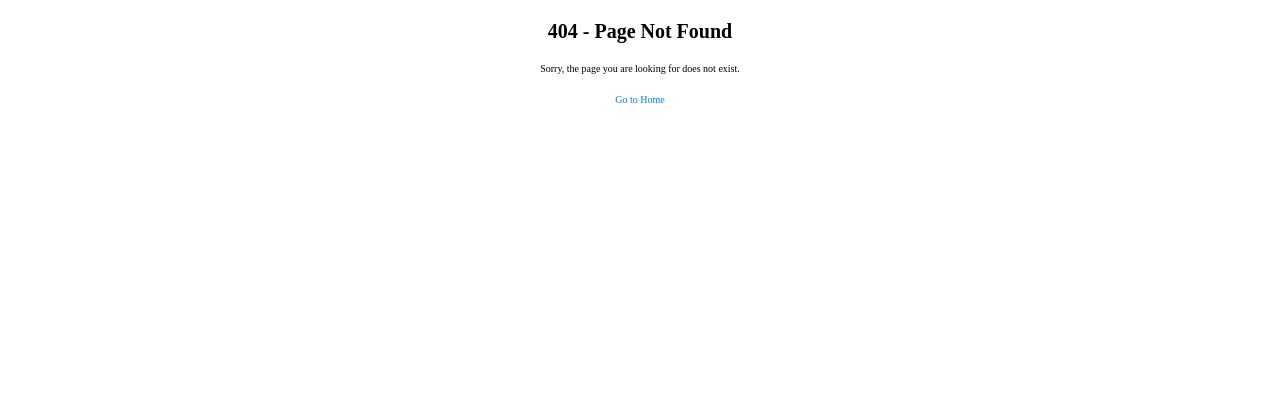
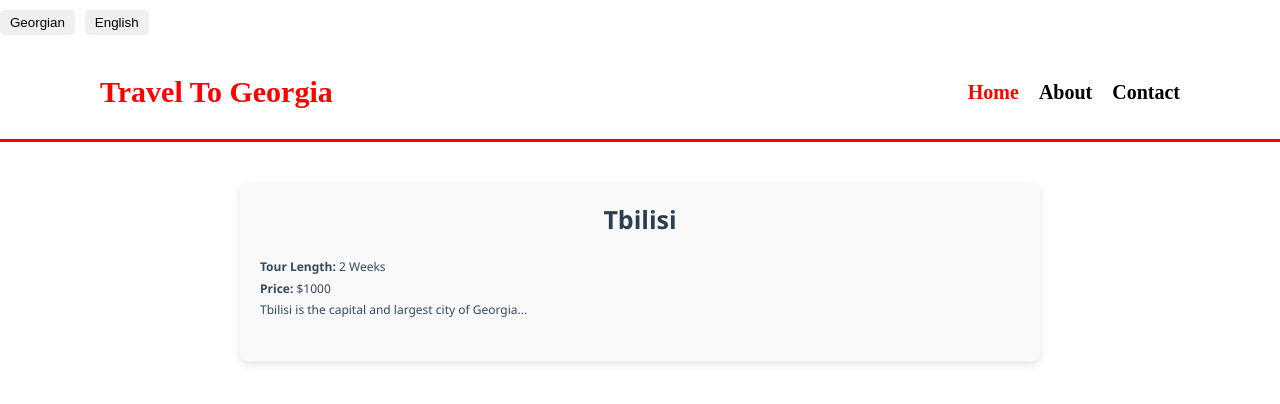
Before and after one commit to Bdmnss/countries-app, a React (Vite) app: page /1/cities/1 in a window 1280 px wide. Before the commit this address had no page. Shown: the top 404 px of the page. Built offline with nearby package versions, Linux system fonts and the light colour scheme.

Commit message:
add dynmic routing and add translation on pages

```diff
--- a/src/App.tsx
+++ b/src/App.tsx
@@ -1,9 +1,10 @@
 import { Suspense, lazy } from "react";
-import { Route, Routes } from "react-router-dom";
+import { Navigate, Route, Routes } from "react-router-dom";
 import Layout from "./layout/default/layout";
 import NotFound from "./pages/404";
 import Loading from "./Components/base/Loading/Loading";
 import ArticlePage from "./pages/article/views/article";
+import LanguageSwitcher from "./Components/base/LanguageSwitcher/LanguageSwitcher";
 
 const CardPage = lazy(() => import("./pages/home/views/list"));
 const About = lazy(() => import("./pages/about/views/list"));
@@ -12,10 +13,11 @@ const Contact = lazy(() => import("./pages/contact/views/list"));
 const App = () => {
   return (
     <>
+      <LanguageSwitcher />
       <Routes>
-        <Route element={<Layout />}>
+        <Route path="/:lang" element={<Layout />}>
           <Route
-            path="/"
+            path="cities"
             element={
               <Suspense fallback={<Loading />}>
                 <CardPage />
@@ -23,7 +25,7 @@ const App = () => {
             }
           />
           <Route
-            path="/cities/:id"
+            path="cities/:id"
             element={
               <Suspense fallback={<Loading />}>
                 <ArticlePage />
@@ -31,7 +33,7 @@ const App = () => {
             }
           />
           <Route
-            path="/about"
+            path="about"
             element={
               <Suspense fallback={<Loading />}>
                 <About />
@@ -39,7 +41,7 @@ const App = () => {
             }
           />
           <Route
-            path="/contact"
+            path="contact"
             element={
               <Suspense fallback={<Loading />}>
                 <Contact />
@@ -47,7 +49,7 @@ const App = () => {
             }
           />
         </Route>
-
+        <Route path="/" element={<Navigate to={"/ka/cities"} />} />
         <Route path="*" element={<NotFound />} />
       </Routes>
     </>
--- a/src/Components/base/Header/Header.tsx
+++ b/src/Components/base/Header/Header.tsx
@@ -1,7 +1,8 @@
-import { NavLink, NavLinkRenderProps } from "react-router-dom";
+import { NavLink, NavLinkRenderProps, useParams } from "react-router-dom";
 import classes from "./Header.module.css";
 
 const Header: React.FC = () => {
+  const { lang } = useParams<{ lang: string }>();
   const navigation = ["Home", "About", "Contact"];
 
   const handleActiveNav = (props: NavLinkRenderProps) => {
@@ -16,15 +17,21 @@ const Header: React.FC = () => {
 
   return (
     <header className={classes["header-styles"]}>
-      <h1 className={classes["header-h1-styles"]}>Travel To Georgia</h1>
+      <h1 className={classes["header-h1-styles"]}>
+        {lang === "ka" ? "იმოგზაურე საქართველოში" : "Travel To Georgia"}
+      </h1>
       <nav className={classes["header-nav-styles"]}>
         {navigation.map((item, index) => (
           <NavLink
             key={index}
             className={handleActiveNav}
-            to={item === "Home" ? "/" : `/${item.toLowerCase()}`}
+            to={
+              item === "Home"
+                ? `/${lang}/cities`
+                : `/${lang}/${item.toLowerCase()}`
+            }
           >
-            {item}
+            {lang === "ka" ? translateToGeorgian(item) : item}
           </NavLink>
         ))}
       </nav>
@@ -32,4 +39,17 @@ const Header: React.FC = () => {
   );
 };
 
+const translateToGeorgian = (text: string) => {
+  switch (text) {
+    case "Home":
+      return "მთავარი";
+    case "About":
+      return "ჩვენს შესახებ";
+    case "Contact":
+      return "კონტაქტი";
+    default:
+      return text;
+  }
+};
+
 export default Header;
--- /dev/null
+++ b/src/Components/base/LanguageSwitcher/LanguageSwitcher.module.css
@@ -0,0 +1,22 @@
+.language-switcher {
+  display: flex;
+  gap: 1rem;
+  margin: 1rem 0;
+}
+
+.language-button {
+  padding: 0.5rem 1rem;
+  border: none;
+  border-radius: 0.5rem;
+  cursor: pointer;
+  transition: background-color 0.3s;
+}
+
+.language-button:hover {
+  background-color: #ddd;
+}
+
+.language-button:disabled {
+  background-color: #ccc;
+  cursor: not-allowed;
+}
--- /dev/null
+++ b/src/Components/base/LanguageSwitcher/LanguageSwitcher.tsx
@@ -0,0 +1,33 @@
+import React from "react";
+import { useNavigate, useParams } from "react-router-dom";
+import styles from "./LanguageSwitcher.module.css";
+
+const LanguageSwitcher: React.FC = () => {
+  const navigate = useNavigate();
+  const { lang } = useParams<{ lang: string }>();
+
+  const switchLanguage = (newLang: string) => {
+    navigate(`/${newLang}/cities`);
+  };
+
+  return (
+    <div className={styles["language-switcher"]}>
+      <button
+        className={styles["language-button"]}
+        onClick={() => switchLanguage("ka")}
+        disabled={lang === "ka"}
+      >
+        Georgian
+      </button>
+      <button
+        className={styles["language-button"]}
+        onClick={() => switchLanguage("en")}
+        disabled={lang === "en"}
+      >
+        English
+      </button>
+    </div>
+  );
+};
+
+export default LanguageSwitcher;
--- a/src/data.json
+++ b/src/data.json
@@ -4,26 +4,47 @@
     "name": "Tbilisi",
     "duration": "2 Weeks",
     "price": 1000,
-        "about": "Tbilisi is the capital and largest city of Georgia, located in the southeastern part of Europe. Situated on the banks of the Kura River, it is known for its diverse architecture, which blends ancient, medieval, and modern styles. Tbilisi has a rich history influenced by various cultures, including Persian, Russian, and Ottoman. Its old town is famous for narrow winding streets, sulfur baths, and landmarks like the Narikala Fortress and the Sameba Cathedral. The city is also a cultural and economic hub, offering vibrant nightlife, art scenes, and a growing tech industry.",
+    "about": "Tbilisi is the capital and largest city of Georgia...",
     "likes": 0,
-        "deleted": false
+    "deleted": false,
+    "translations": {
+      "ka": {
+        "name": "თბილისი",
+        "duration": "2 კვირა",
+        "about": "თბილისი არის საქართველოს დედაქალაქი და უდიდესი ქალაქი..."
+      }
+    }
   },
   {
     "id": 2,
     "name": "Batumi",
     "duration": "1 Week",
     "price": 500,
-        "about": "Batumi is a seaside city on the Black Sea coast of Georgia. It is the capital of the Autonomous Republic of Adjara and the third-largest city in Georgia. Batumi is known for its subtropical climate, beaches, and modern architecture. The city has a rich history dating back to ancient times and has been influenced by various cultures, including Greek, Roman, Ottoman, and Russian. Batumi is a popular tourist destination, offering a mix of historic sites, natural beauty, and entertainment options. The city is home to landmarks like the Batumi Botanical Garden, the Alphabet Tower, and the Batumi Boulevard. It also hosts events like the Batumi International Film Festival and the Black Sea Jazz Festival.",
+    "about": "Batumi is a seaside city on the Black Sea coast of Georgia...",
     "likes": 0,
-        "deleted": false
+    "deleted": false,
+    "translations": {
+      "ka": {
+        "name": "ბათუმი",
+        "duration": "1 კვირა",
+        "about": "ბათუმი არის ზღვისპირა ქალაქი შავი ზღვის სანაპიროზე..."
+      }
+    }
   },
   {
     "id": 3,
     "name": "Kutaisi",
     "duration": "1 Week",
     "price": 500,
-        "about": "Kutaisi is the legislative capital of Georgia and the second-largest city in the country. It is located in the western part of Georgia, near the Rioni River. Kutaisi is known for its rich history, ancient architecture, and cultural heritage. The city has been inhabited since ancient times and has been influenced by various civilizations, including Greek, Roman, Byzantine, and Ottoman. Kutaisi is home to landmarks like the Bagrati Cathedral, the Gelati Monastery, and the Sataplia Cave. The city is also a hub for education, commerce, and transportation, with a growing tourism industry. Kutaisi is a gateway to the nearby attractions of the Imereti region, including the Prometheus Cave, the Okatse Canyon, and the Martvili Canyon.",
+    "about": "Kutaisi is the legislative capital of Georgia...",
     "likes": 0,
-        "deleted": false
+    "deleted": false,
+    "translations": {
+      "ka": {
+        "name": "ქუთაისი",
+        "duration": "1 კვირა",
+        "about": "ქუთაისი არის საქართველოს საკანონმდებლო დედაქალაქი..."
+      }
+    }
   }
 ]
--- a/src/pages/about/views/list/index.tsx
+++ b/src/pages/about/views/list/index.tsx
@@ -1,14 +1,26 @@
+import { useParams } from "react-router-dom";
 import styles from "./Index.module.css";
 
 const About = () => {
+  const { lang } = useParams<{ lang: string }>();
+
+  const content = {
+    en: {
+      title: "About Us",
+      text: "Welcome to our website! We are dedicated to providing the best travel experiences to Georgia. Our team is passionate about exploring new destinations and sharing our adventures with you.",
+    },
+    ka: {
+      title: "ჩვენს შესახებ",
+      text: "მოგესალმებით ჩვენს ვებგვერდზე! ჩვენ ვცდილობთ მოგაწოდოთ საუკეთესო მოგზაურობის გამოცდილება საქართველოში. ჩვენი გუნდი გატაცებულია ახალი მიმართულებების აღმოჩენით და ჩვენი თავგადასავლების გაზიარებით თქვენთან.",
+    },
+  };
+
+  const currentContent = lang === "ka" ? content.ka : content.en;
+
   return (
     <div className={styles["about-container"]}>
-      <h1 className={styles["about-title"]}>About Us</h1>
-      <p className={styles["about-content"]}>
-        Welcome to our website! We are dedicated to providing the best travel
-        experiences to Georgia. Our team is passionate about exploring new
-        destinations and sharing our adventures with you.
-      </p>
+      <h1 className={styles["about-title"]}>{currentContent.title}</h1>
+      <p className={styles["about-content"]}>{currentContent.text}</p>
     </div>
   );
 };
--- a/src/pages/article/views/article/index.tsx
+++ b/src/pages/article/views/article/index.tsx
@@ -3,7 +3,7 @@ import styles from "./ArticlePage.module.css";
 import data from "@/data.json";
 
 const ArticlePage = () => {
-  const { id } = useParams();
+  const { id, lang } = useParams<{ id: string; lang: string }>();
   const articleId = parseInt(id ?? "0", 10);
   const article = data.find((item) => item.id === articleId);
 
@@ -11,17 +11,25 @@ const ArticlePage = () => {
     return <div className={styles["article-container"]}>Article not found</div>;
   }
 
+  const translatedArticle =
+    lang === "ka" && article.translations?.ka
+      ? article.translations.ka
+      : article;
+
   return (
     <div className={styles["article-container"]}>
-      <h1 className={styles["article-title"]}>{article.name}</h1>
+      <h1 className={styles["article-title"]}>{translatedArticle.name}</h1>
       <div className={styles["article-details"]}>
         <p>
-          <strong>Duration:</strong> {article.duration}
+          <strong>
+            {lang === "ka" ? "ტურის ხანგრძლივობა" : "Tour Length"}:
+          </strong>{" "}
+          {translatedArticle.duration}
         </p>
         <p>
-          <strong>Price:</strong> ${article.price}
+          <strong>{lang === "ka" ? "ფასი" : "Price"}:</strong> ${article.price}
         </p>
-        <p>{article.about}</p>
+        <p>{translatedArticle.about}</p>
       </div>
     </div>
   );
--- a/src/pages/home/components/Card/Card.tsx
+++ b/src/pages/home/components/Card/Card.tsx
@@ -1,4 +1,4 @@
-import { useNavigate } from "react-router-dom";
+import { useNavigate, useParams } from "react-router-dom";
 import json from "@/data.json";
 import CardContent from "../card-content/CardContent";
 import CardFooter from "../card-footer/CardFooter";
@@ -7,6 +7,29 @@ import styles from "./Card.module.css";
 import { useReducer, useEffect, useState } from "react";
 import { initialState, reducer } from "./cardReducer";
 import CardForm from "../card-form/CardForm";
+
+const translateToGeorgian = (text: string) => {
+  switch (text) {
+    case "New":
+      return "ახალი";
+    case "Likes":
+      return "მოწონებები";
+    case "View":
+      return "ნახვა";
+    case "Sort by Likes (Ascending)":
+      return "დალაგება მოწონებების მიხედვით (ზრდადობით)";
+    case "Sort by Likes (Descending)":
+      return "დალაგება მოწონებების მიხედვით (კლებადობით)";
+    case "Like":
+      return "მოწონება";
+    case "Delete":
+      return "წაშლა";
+    case "Recover":
+      return "აღდგენა";
+    default:
+      return text;
+  }
+};
 
 const Card: React.FC = () => {
   const [state, dispatch] = useReducer(reducer, initialState);
@@ -17,6 +40,7 @@ const Card: React.FC = () => {
     about: "",
   });
   const navigate = useNavigate();
+  const { lang } = useParams<{ lang: string }>();
 
   useEffect(() => {
     dispatch({ type: "SET_DATA", payload: json });
@@ -25,7 +49,7 @@ const Card: React.FC = () => {
   const handleCardClick = (id: number) => {
     const city = state.data.find((item) => item.id === id);
     if (city) {
-      navigate(`/cities/${id}`, { state: { city } });
+      navigate(`/${lang}/cities/${id}`, { state: { city } });
     }
   };
 
@@ -105,8 +129,16 @@ const Card: React.FC = () => {
         onChange={handleSortChange}
         className={styles["sort-select"]}
       >
-        <option value="asc">Sort by Likes (Ascending)</option>
-        <option value="desc">Sort by Likes (Descending)</option>
+        <option value="asc">
+          {lang === "ka"
+            ? translateToGeorgian("Sort by Likes (Ascending)")
+            : "Sort by Likes (Ascending)"}
+        </option>
+        <option value="desc">
+          {lang === "ka"
+            ? translateToGeorgian("Sort by Likes (Descending)")
+            : "Sort by Likes (Descending)"}
+        </option>
       </select>
       {sortedData.map((item, index) => (
         <div
@@ -118,16 +150,21 @@ const Card: React.FC = () => {
         >
           <CardHeader>
             <header className={styles["card-header"]}>
-              <p>New</p>
-              <p>Likes: {item.likes}</p>
-              <button onClick={(e) => handleLike(e, item.id)}>Like</button>
+              <p>{lang === "ka" ? translateToGeorgian("New") : "New"}</p>
+              <p>
+                {lang === "ka" ? translateToGeorgian("Likes") : "Likes"}:{" "}
+                {item.likes}
+              </p>
+              <button onClick={(e) => handleLike(e, item.id)}>
+                {lang === "ka" ? translateToGeorgian("Like") : "Like"}
+              </button>
             </header>
           </CardHeader>
           <CardContent data={item} />
           <CardFooter>
             <footer className={styles["card-footer"]}>
               <div className={styles["card-footer-content"]}>
-                <p>View</p>
+                <p>{lang === "ka" ? translateToGeorgian("View") : "View"}</p>
                 <svg
                   xmlns="http://www.w3.org/2000/svg"
                   width="24"
@@ -140,7 +177,13 @@ const Card: React.FC = () => {
                   className={styles["delete-button"]}
                   onClick={(e) => handleDelete(e, item.id)}
                 >
-                  {item.deleted ? "Recover" : "Delete"}
+                  {item.deleted
+                    ? lang === "ka"
+                      ? translateToGeorgian("Recover")
+                      : "Recover"
+                    : lang === "ka"
+                    ? translateToGeorgian("Delete")
+                    : "Delete"}
                 </button>
               </div>
             </footer>
--- a/src/pages/home/components/card-content/CardContent.tsx
+++ b/src/pages/home/components/card-content/CardContent.tsx
@@ -1,3 +1,4 @@
+import { useParams } from "react-router-dom";
 import styles from "./CardContent.module.css";
 
 interface CountryData {
@@ -5,6 +6,13 @@ interface CountryData {
   name: string;
   duration: string;
   price: number;
+  translations?: {
+    ka: {
+      name: string;
+      duration: string;
+      about: string;
+    };
+  };
 }
 
 interface CardContentProps {
@@ -12,11 +20,23 @@ interface CardContentProps {
 }
 
 const CardContent: React.FC<CardContentProps> = ({ data }) => {
+  const { lang } = useParams<{ lang: string }>();
+
+  const translatedData =
+    lang === "ka" && data.translations?.ka ? data.translations.ka : data;
+
   return (
     <div className={styles["card-content-styles"]}>
-      <h2>Country: {data.name}</h2>
-      <p>Tour Length: {data.duration}</p>
-      <p>Price: {data.price}$</p>
+      <h2>
+        {lang === "ka" ? "ქალაქი" : "City"}: {translatedData.name}
+      </h2>
+      <p>
+        {lang === "ka" ? "ტურის ხანგრძლივობა" : "Tour Length"}:{" "}
+        {translatedData.duration}
+      </p>
+      <p>
+        {lang === "ka" ? "ფასი" : "Price"}: {data.price}$
+      </p>
     </div>
   );
 };
```
Lines whose indentation alone changed are shown as unchanged.
